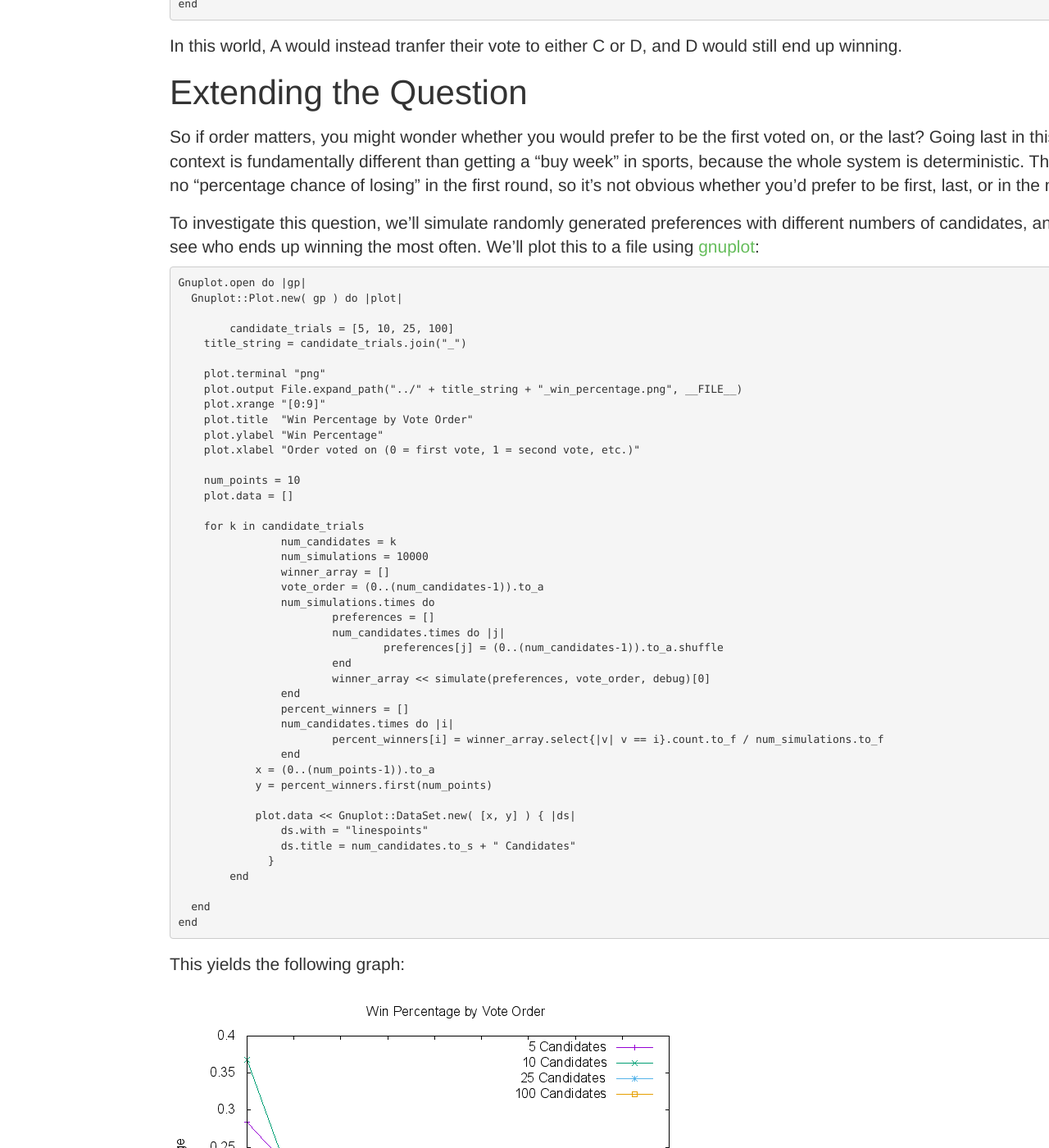
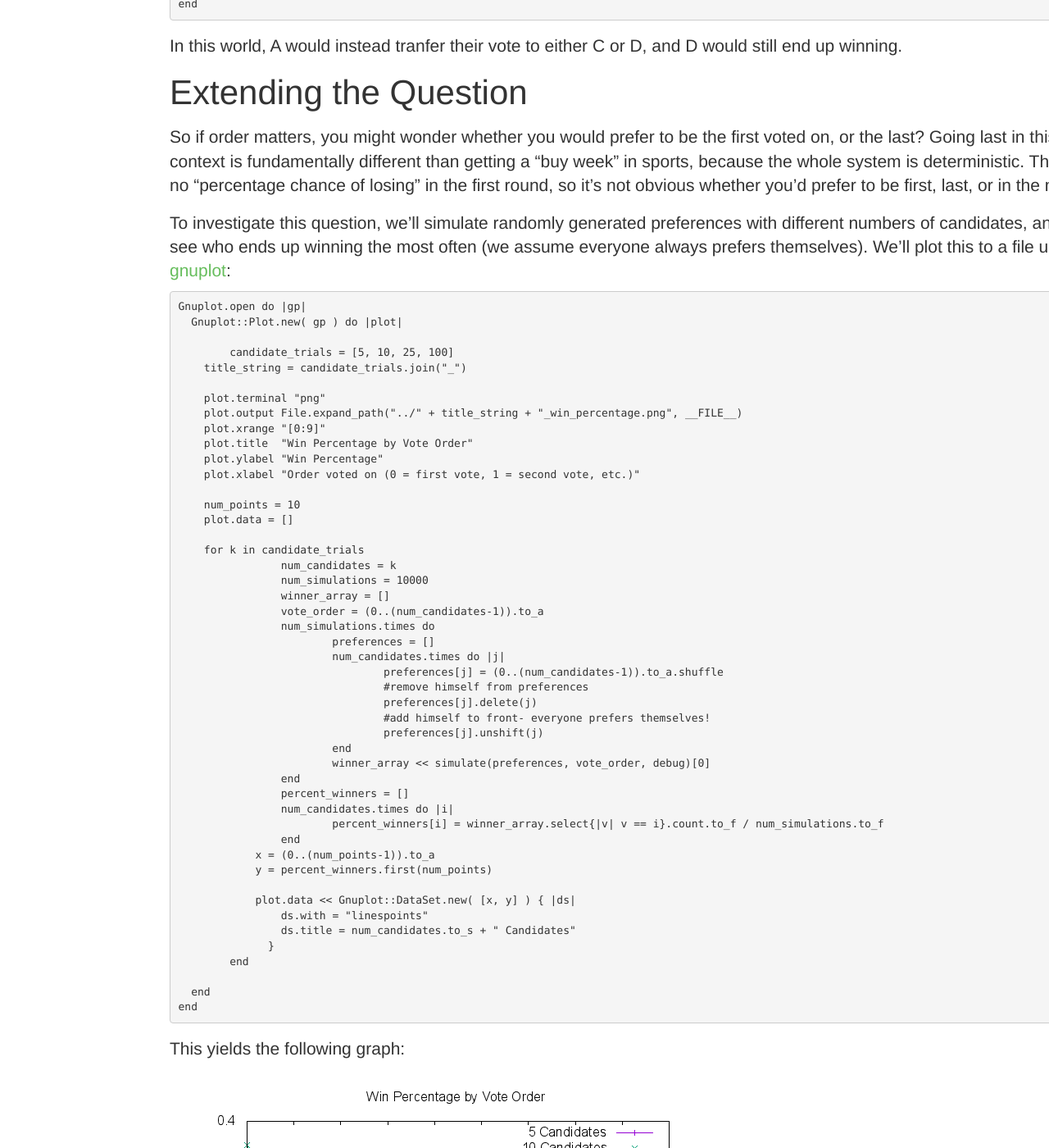
Before and after one commit to jakewalker56/jakewalker56.github.io, a Jekyll site: the page built from _posts/2016-01-31-riddler-politicians-and-general-induction.md, in a window 1280 px wide and 1400 px high, scrolled down 4765 px. Shown: the whole window at 82% size. Built offline with Jekyll 4.4.1, drawn with Linux system fonts in a browser that asks for light colours.

Commit message:
formatting

```diff
--- a/_posts/2016-01-31-riddler-politicians-and-general-induction.md
+++ b/_posts/2016-01-31-riddler-politicians-and-general-induction.md
@@ -213,7 +213,7 @@ Extending the Question
 
 So if order matters, you might wonder whether you would prefer to be the first voted on, or the last?  Going last in this context is fundamentally different than getting a "buy week" in sports, because the whole system is deterministic.  There's no "percentage chance of losing" in the first round, so it's not obvious whether you'd prefer to be first, last, or in the middle.
 
-To investigate this question, we'll simulate randomly generated preferences with different numbers of candidates, and we'll see who ends up winning the most often.  We'll plot this to a file using [gnuplot](https://github.com/rdp/ruby_gnuplot):
+To investigate this question, we'll simulate randomly generated preferences with different numbers of candidates, and we'll see who ends up winning the most often (we assume everyone always prefers themselves).  We'll plot this to a file using [gnuplot](https://github.com/rdp/ruby_gnuplot):
 
 {% highlight ruby %}
 Gnuplot.open do |gp|
@@ -241,6 +241,10 @@ Gnuplot.open do |gp|
 			preferences = []
 			num_candidates.times do |j|
 				preferences[j] = (0..(num_candidates-1)).to_a.shuffle
+				#remove himself from preferences
+				preferences[j].delete(j)
+				#add himself to front- everyone prefers themselves!
+				preferences[j].unshift(j)
 			end
 			winner_array << simulate(preferences, vote_order, debug)[0]
 		end
```
